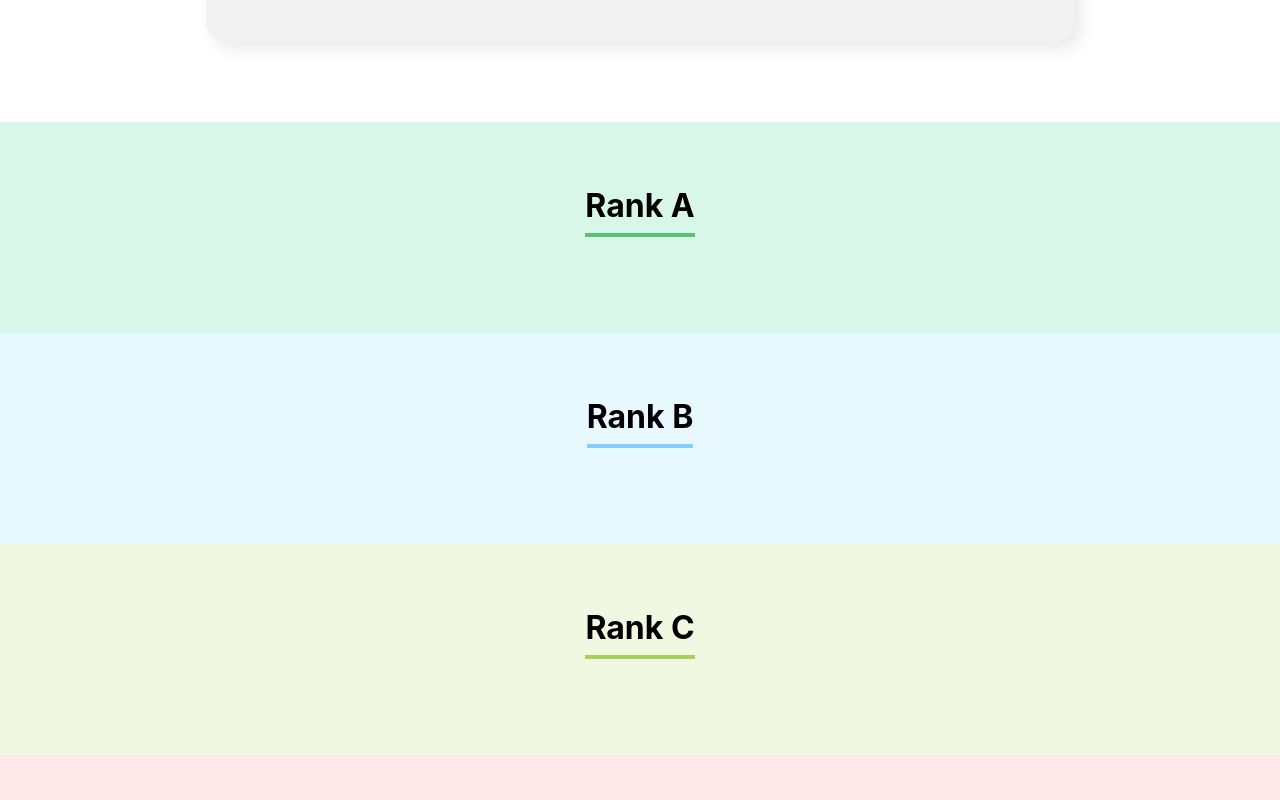
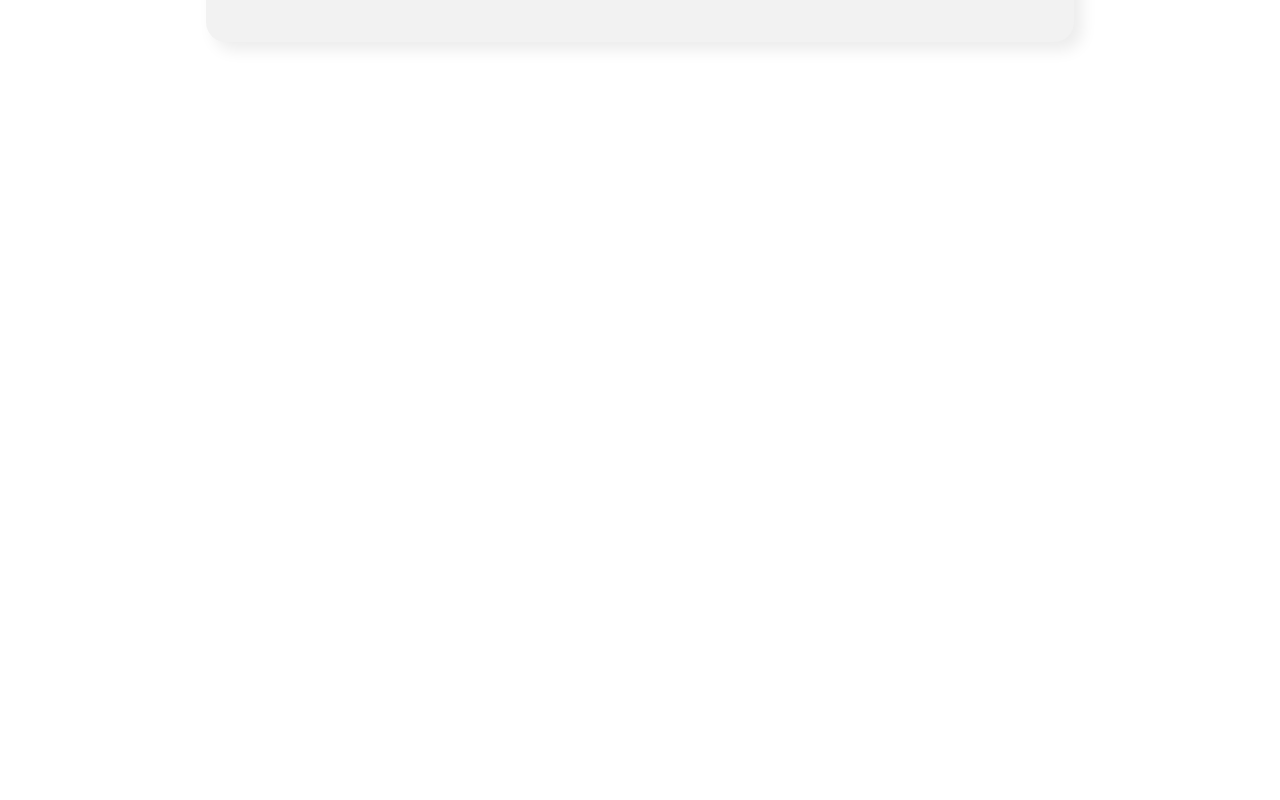
Before and after one commit to CamilaSah/alura-organo, a React (Create React App) app: page / in a window 1280 px wide. Shown: the part 920-1720 px from the top of the page. After the commit the page ends 1042 px from the top, so only its background shows below. Built offline with nearby package versions, Linux system fonts and the light colour scheme; the HTML template or start-up script is replaced by a standard one.

Commit message:
esconder níveis vazios

```diff
--- a/src/App.js
+++ b/src/App.js
@@ -50,7 +50,7 @@ function App() {
         nome={nivel.nome}
         corPrimaria={nivel.corPrimaria}
         corSecundaria={nivel.corSecundaria}
-        jogadores={jogadores}
+        jogadores={jogadores.filter(jogador => jogador.nivel === nivel.nome)}
       />)}
 
     </div>
--- a/src/componentes/Formulario/index.js
+++ b/src/componentes/Formulario/index.js
@@ -19,6 +19,10 @@ const Formulario = (props) => {
             imagem: imagem,
             nivel: nivel
         })
+        setNome('')
+        setPontos('')
+        setImagem('')
+        setNivel('')
     }
 
     return (
--- a/src/componentes/Nivel/index.js
+++ b/src/componentes/Nivel/index.js
@@ -5,12 +5,13 @@ const Nivel = (props) => {
     const css = {backgroundColor: props.corSecundaria}
 
     return (
-        <section className='nivel' style={css}>
+        (props.jogadores.length > 0) ? <section className='nivel' style={css}>
             <h3 style={{borderColor: props.corPrimaria}}>{props.nome}</h3>
             <div className='jogadores'>
                 {props.jogadores.map(jogador => <Jogador nome={jogador.nome} pontos={jogador.pontos} imagem={jogador.imagem}/>)}
             </div>
         </section>
+        : ''
     )
 }
 
```
